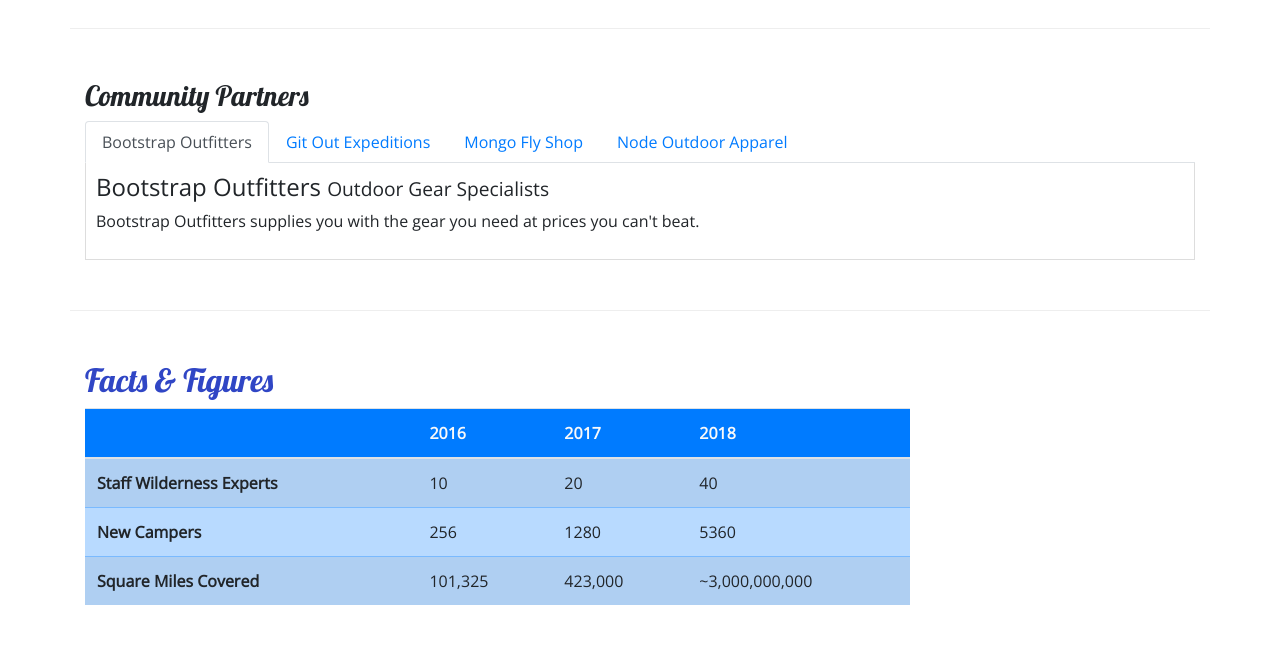
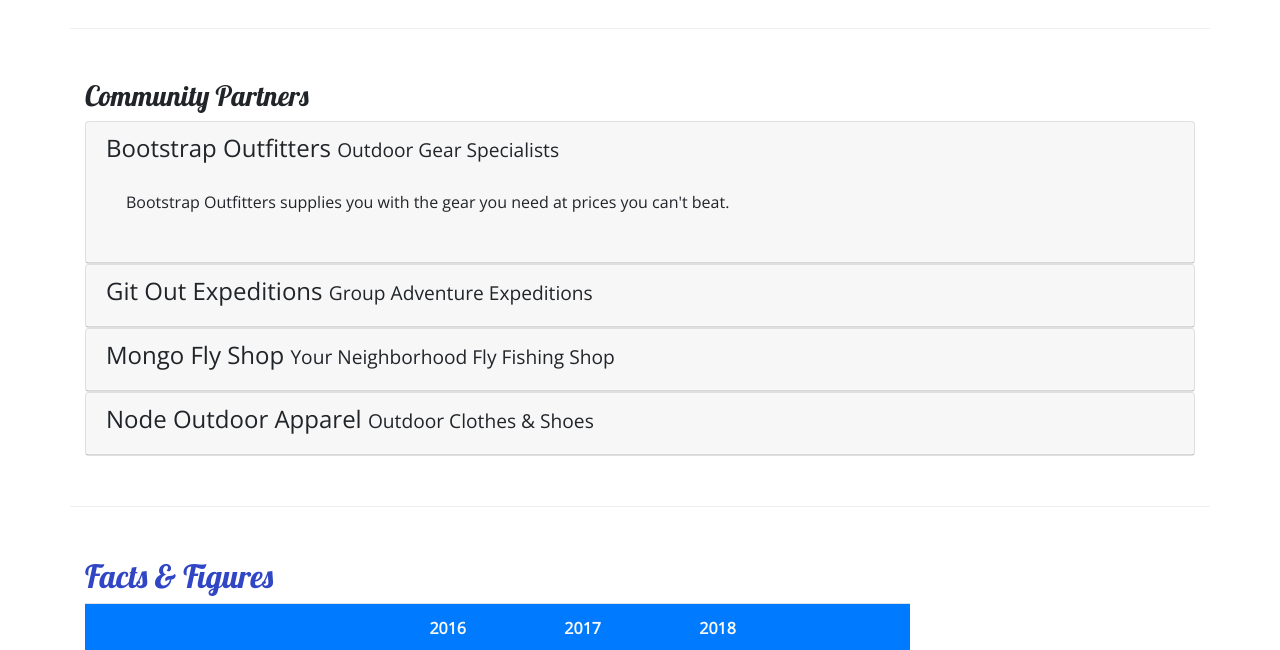
Before and after one commit to J35T32/nucamp-bootstrap, a website: page aboutus.html in a window 1280 px wide. Shown: the part 800-1450 px from the top of the page. Drawn offline with nearby package versions, Linux system fonts and the light colour scheme.

Commit message:
Accordian

```diff
--- a/aboutus.html
+++ b/aboutus.html
@@ -110,30 +110,64 @@
         <div class="row row-content align-items-center">
             <div class="col">
                 <h3>Community Partners</h3>
-                <ul class="nav nav-tabs">
-                    <li class="nav-item"><a class="nav-link active" href="#bootstrap" role="tab" data-toggle="tab">Bootstrap Outfitters</a></li>
-                    <li class="nav-item"><a class="nav-link" href="#git" role="tab" data-toggle="tab">Git Out Expeditions</a></li>
-                    <li class="nav-item"><a class="nav-link" href="#mongo" role="tab" data-toggle="tab">Mongo Fly Shop</a></li>
-                    <li class="nav-item"><a class="nav-link" href="#node" role="tab" data-toggle="tab">Node Outdoor Apparel</a></li>
-                </ul>
-                <div class="tab-content">
-                    <div role="tabpanel" class="tab-pane fade show active" id="bootstrap">
-                        <h4>Bootstrap Outfitters <small>Outdoor Gear Specialists</small></h4>
-                        <p class="d-none d-sm-block">Bootstrap Outfitters supplies you with the gear you need at prices you can't beat.</p>
+                <div id="accordian">
+                    <div class="card">
+                        <div role="tab" class="card-header">
+                            <h4>
+                                <a data-toggle="collapse" data-target="#bootstrap">
+                                    Bootstrap Outfitters <small>Outdoor Gear Specialists</small>
+                                </a>
+                            </h4>
+                            <div class="collapse show" id="bootstrap" data-parent="#accordian">
+                                <div class="card-body">
+                                    <p class="d-none d-sm-block">Bootstrap Outfitters supplies you with the gear you need at prices you can't beat.</p>
+                                </div>
+                            </div>
+                        </div>
                     </div>
-                    <div role="tabpanel" class="tab-pane fade" id="git">
-                        <h4>Git Out Expeditions <small>Group Adventure Expeditions</small></h4>
-                        <p class="d-none d-sm-block">Join Git Out Expeditions to explore new horizons with a group of other adventurers!</p>
+                    <div class="card">
+                        <div role="tab" class="card-header">
+                            <h4>
+                                <a class="collapsed" data-toggle="collapse" data-target="#git">
+                                    Git Out Expeditions <small>Group Adventure Expeditions</small>
+                                </a>
+                            </h4>
+                            <div class="collapse" id="git" data-parent="#accordian">
+                                <div class="card-body">
+                                    <p class="d-none d-sm-block">Join Git Out Expeditions to explore new horizons with a group of other adventurers!</p>
+                                </div>
+                            </div>
+                        </div>
                     </div>
-                    <div role="tabpanel" class="tab-pane fade" id="mongo">
-                        <h4>Mongo Fly Shop <small>Your Neighborhood Fly Fishing Shop</small></h4>
-                        <p class="d-none d-sm-block">Need a new fishing pole, a tacklebox, or flies of all kinds? Stop by Mongo Fly Shop.</p>
+                    <div class="card">
+                        <div role="tab" class="card-header">
+                            <h4>
+                                <a class="collapsed" data-toggle="collapse" data-target="#mongo">
+                                    Mongo Fly Shop <small>Your Neighborhood Fly Fishing Shop</small>
+                                </a>
+                            </h4>
+                            <div class="collapse" id="mongo" data-parent="#accordian">
+                                <div class="card-body">
+                                    <p class="d-none d-sm-block">Need a new fishing pole, a tacklebox, or flies of all kinds? Stop by Mongo Fly Shop.</p>
+                                </div>
+                            </div>
+                        </div>
                     </div>
-                    <div role="tabpanel" class="tab-pane fade" id="node">
-                        <h4>Node Outdoor Apparel <small>Outdoor Clothes & Shoes</small></h4>
-                        <p class="d-none d-sm-block">From polar fleeces to swimsuits, hiking boots to waders, a visit to Node will be sure to get you covered.</p>
+                    <div class="card">
+                        <div role="tab" class="card-header">
+                            <h4>
+                                <a class="collapsed" data-toggle="collapse" data-target="#node">
+                                    Node Outdoor Apparel <small>Outdoor Clothes & Shoes</small>
+                                </a>
+                            </h4>
+                            <div class="collapse" id="node" data-parent="#accordian">
+                                <div class="card-body">
+                                    <p class="d-none d-sm-block">From polar fleeces to swimsuits, hiking boots to waders, a visit to Node will be sure to get you covered.</p>
+                                </div>
+                            </div>
+                        </div>
                     </div>
-            </div>
+                </div>
             </div>
         </div>
 
```
